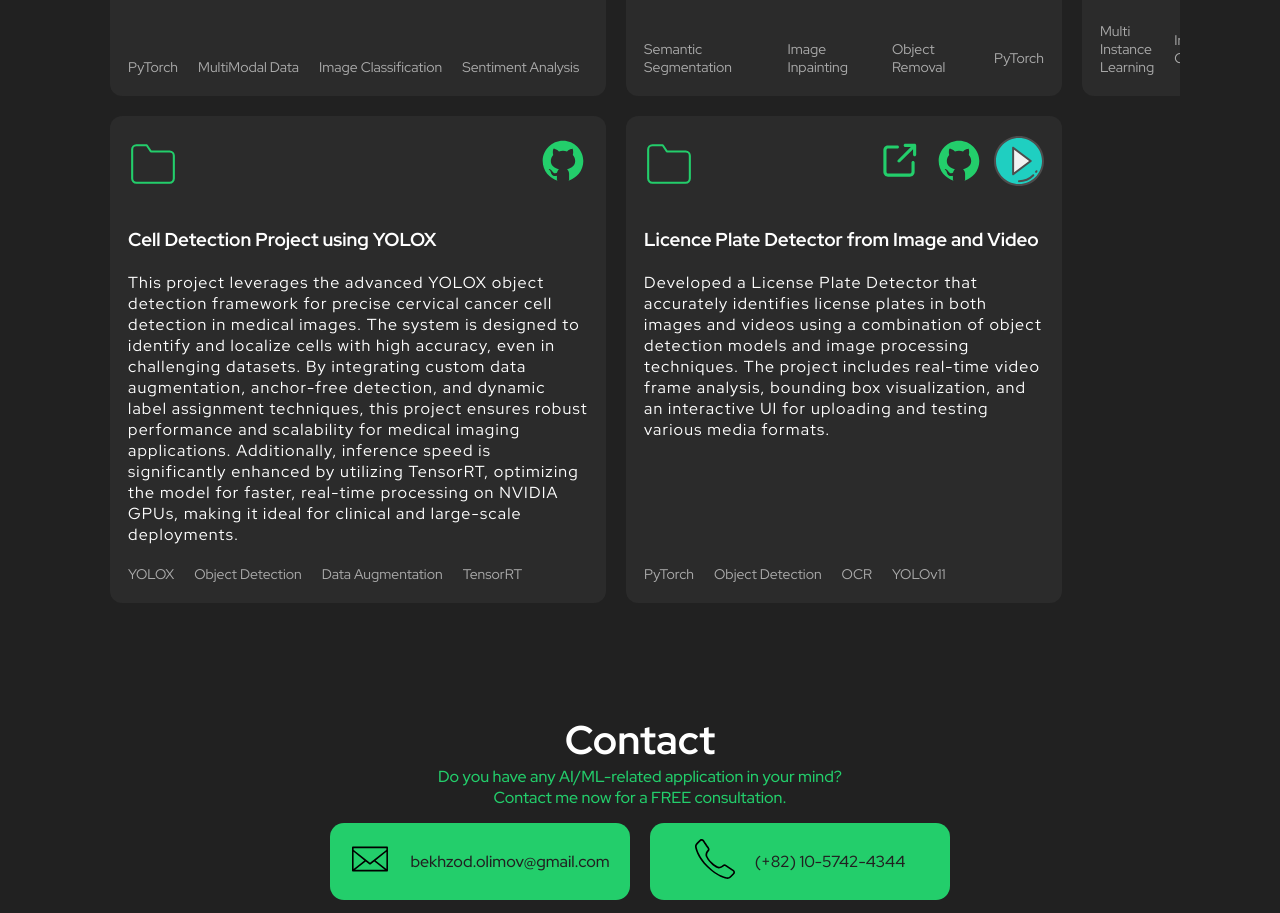
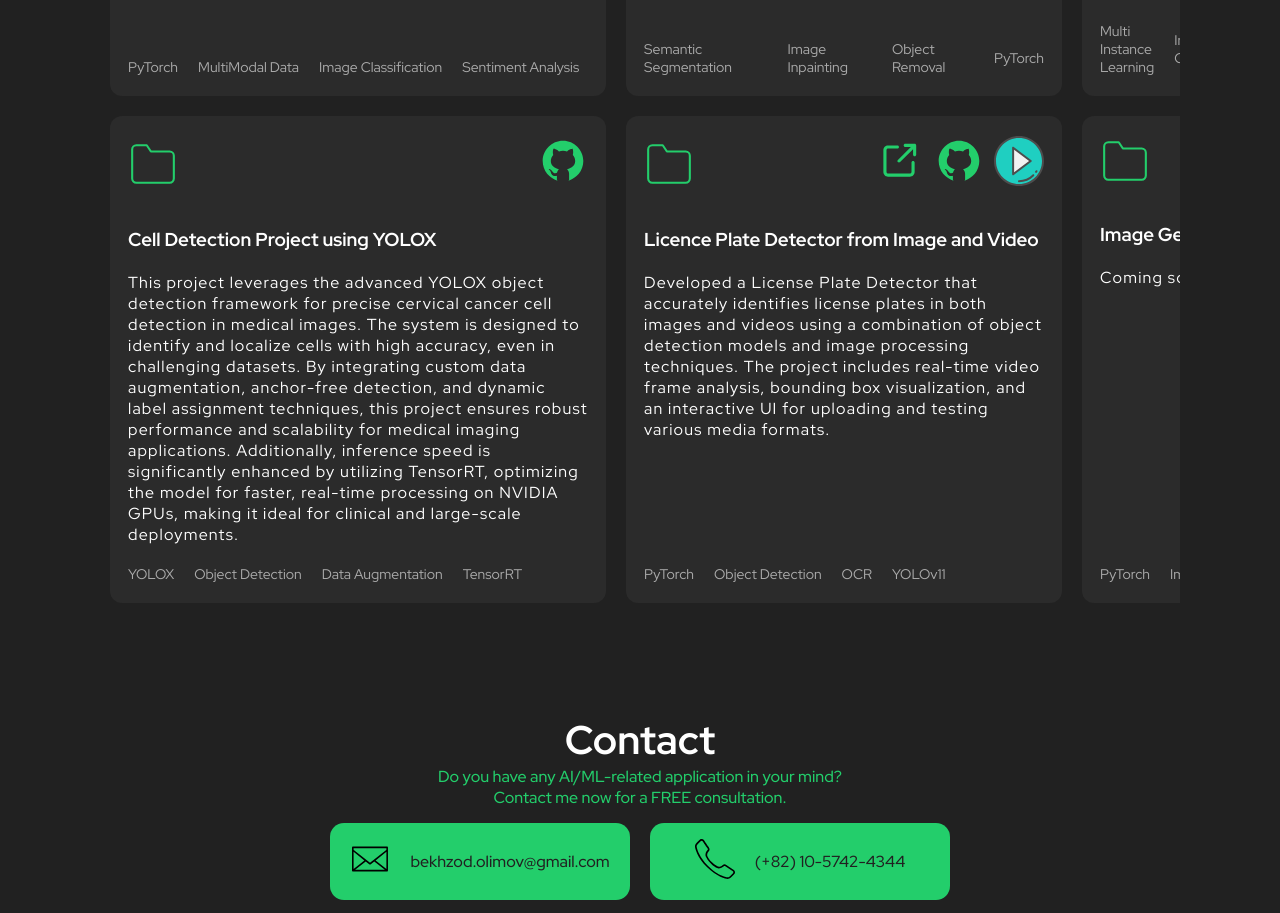
Before and after one commit to bekhzod-olimov/portfolio, a React (Create React App) app: page / in a window 1280 px wide. Shown: the part 3784-4697 px from the top of the page. Built offline with nearby package versions, Linux system fonts and the light colour scheme.

Commit message:
update project information

```diff
--- a/src/components/Project/Project.tsx
+++ b/src/components/Project/Project.tsx
@@ -358,6 +358,27 @@ export function Project() {
           </div>
         </ScrollAnimation>
 
+        <ScrollAnimation animateIn="flipInX">
+          <div className="project">
+            <header>
+              <svg width="50" xmlns="http://www.w3.org/2000/svg" role="img" viewBox="0 0 24 24" fill="none" stroke="#23ce6b" strokeWidth="1" strokeLinecap="round" strokeLinejoin="round"> <title>Folder</title> <path d="M22 19a2 2 0 0 1-2 2H4a2 2 0 0 1-2-2V5a2 2 0 0 1 2-2h5l2 3h9a2 2 0 0 1 2 2z"></path> </svg>
+              {/* <div className="project-links"> */}
+              {/* <a href="https://licenceplatedetector-yophut2tkugx7rrmjfmmfd.streamlit.app/" target="_blank" rel="noreferrer">
+                  <img src={DemoIcon} alt="Visit site" /></a>
+                  <a href="https://github.com/bekhzod-olimov/LicencePlateDetector" target="_blank" rel="noreferrer">
+                  <img src={githubIcon} alt="Visit site" /></a>
+                  <a href="https://drive.google.com/file/d/1nHjvTZ4L-cYj-BLYnh8YT8cJ4BAtaLJu/view?usp=sharing" target="_blank" rel="noreferrer">
+                  <img src={DownloadApp} alt="Visit site" /></a>
+                </div> */}
+            </header>
+            <div className="body">
+              <h3>Image Generation Projects </h3>
+              <p> Coming soon...  </p>
+            </div>
+            <footer> <ul className="tech-list"> <li>PyTorch</li> <li>Image Generation</li> <li>Diffusion</li> <li>GAN</li> </ul> </footer>
+          </div>
+        </ScrollAnimation>
+
       </div>
     </Container>
   );
```
